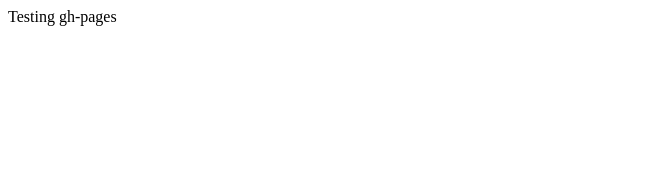
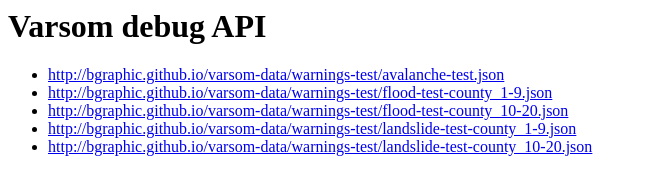
Before and after one commit to bGraphic/varsom-data, a plain HTML site: page index.html in a window 1280 px wide. Shown: the whole page, without its empty margins (0-648 px from the left). Drawn offline with Linux system fonts and the light colour scheme.

Commit message:
Debug api front page

```diff
--- a/index.html
+++ b/index.html
@@ -1 +1,9 @@
-Testing gh-pages
+<h1>Varsom debug API</h2>
+<ul>
+  <li><a href="http://bgraphic.github.io/varsom-data/warnings-test/flood-test-county_1-9.json">http://bgraphic.github.io/varsom-data/warnings-test/avalanche-test.json</a></li>
+  <li><a href="http://bgraphic.github.io/varsom-data/warnings-test/flood-test-county_1-9.json">http://bgraphic.github.io/varsom-data/warnings-test/flood-test-county_1-9.json</a></li>
+  <li><a href="http://bgraphic.github.io/varsom-data/warnings-test/flood-test-county_1-9.json">http://bgraphic.github.io/varsom-data/warnings-test/flood-test-county_10-20.json</a></li>
+  <li><a href="http://bgraphic.github.io/varsom-data/warnings-test/flood-test-county_1-9.json">http://bgraphic.github.io/varsom-data/warnings-test/landslide-test-county_1-9.json</a></li>
+  <li><a href="http://bgraphic.github.io/varsom-data/warnings-test/flood-test-county_1-9.json">http://bgraphic.github.io/varsom-data/warnings-test/landslide-test-county_10-20.json</a></li>
+
+</ul>
```
